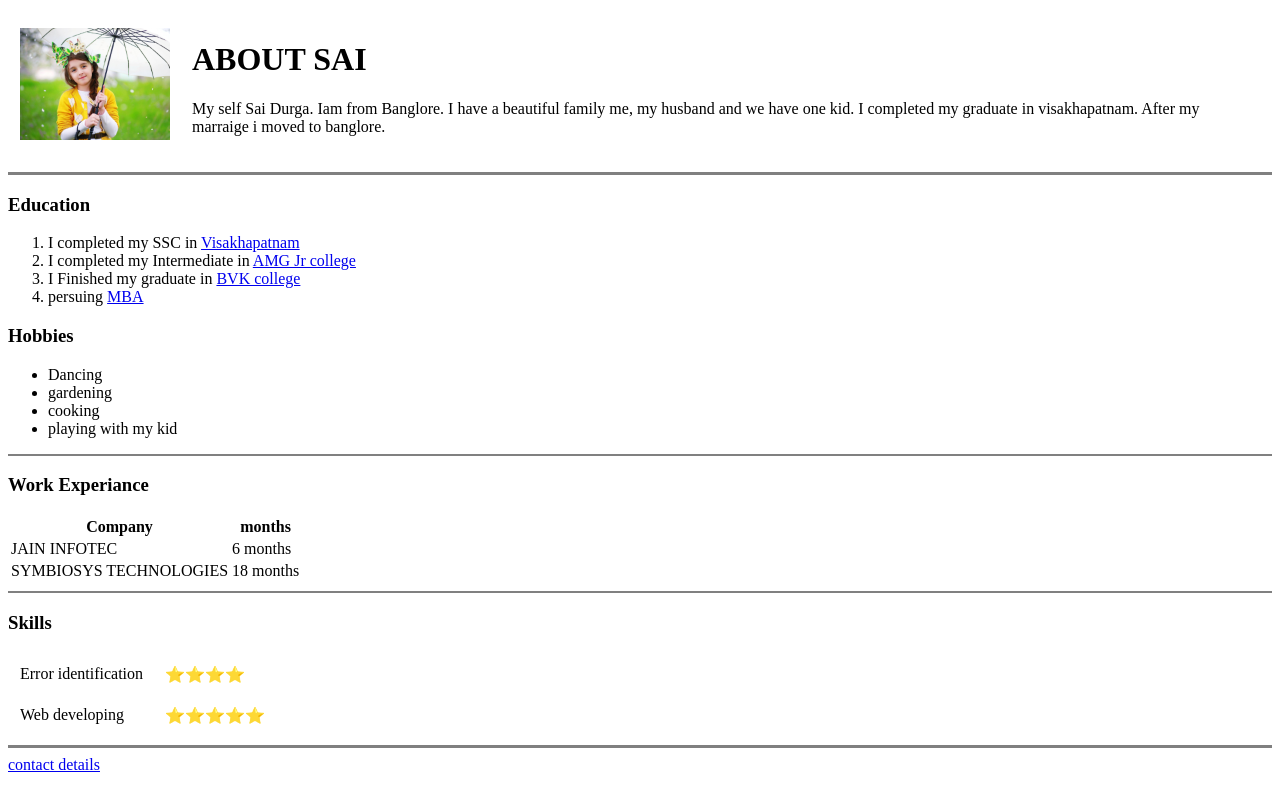
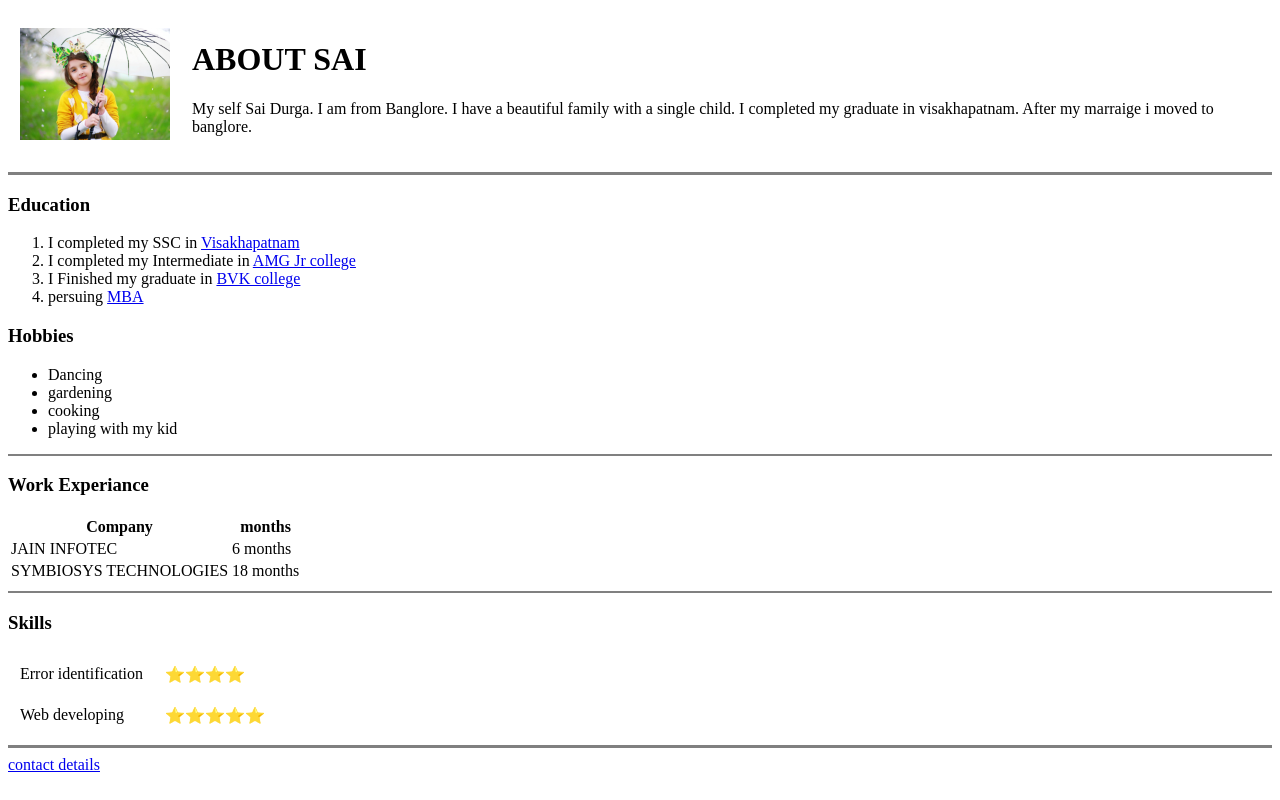
Before and after one commit to saiprudhviraju/cv, a plain HTML site: page index.html in a window 1280 px wide. Drawn offline with Linux system fonts and the light colour scheme.

Commit message:
Update index.html

```diff
--- a/index.html
+++ b/index.html
@@ -9,7 +9,7 @@
         <tr>
             <td><img src="image.png" alt="display picture"></td>
             <td><h1>ABOUT SAI</h1>
-            <p>My self Sai Durga. Iam from Banglore. I have a beautiful family me, my husband and we have one kid. I completed my graduate in visakhapatnam. After my marraige i moved to banglore.</p></td>
+            <p>My self Sai Durga. I am from Banglore. I have a beautiful family with a single child. I completed my graduate in visakhapatnam. After my marraige i moved to banglore.</p></td>
         </tr>
     </table>
     <hr size="3" noshade>
```
